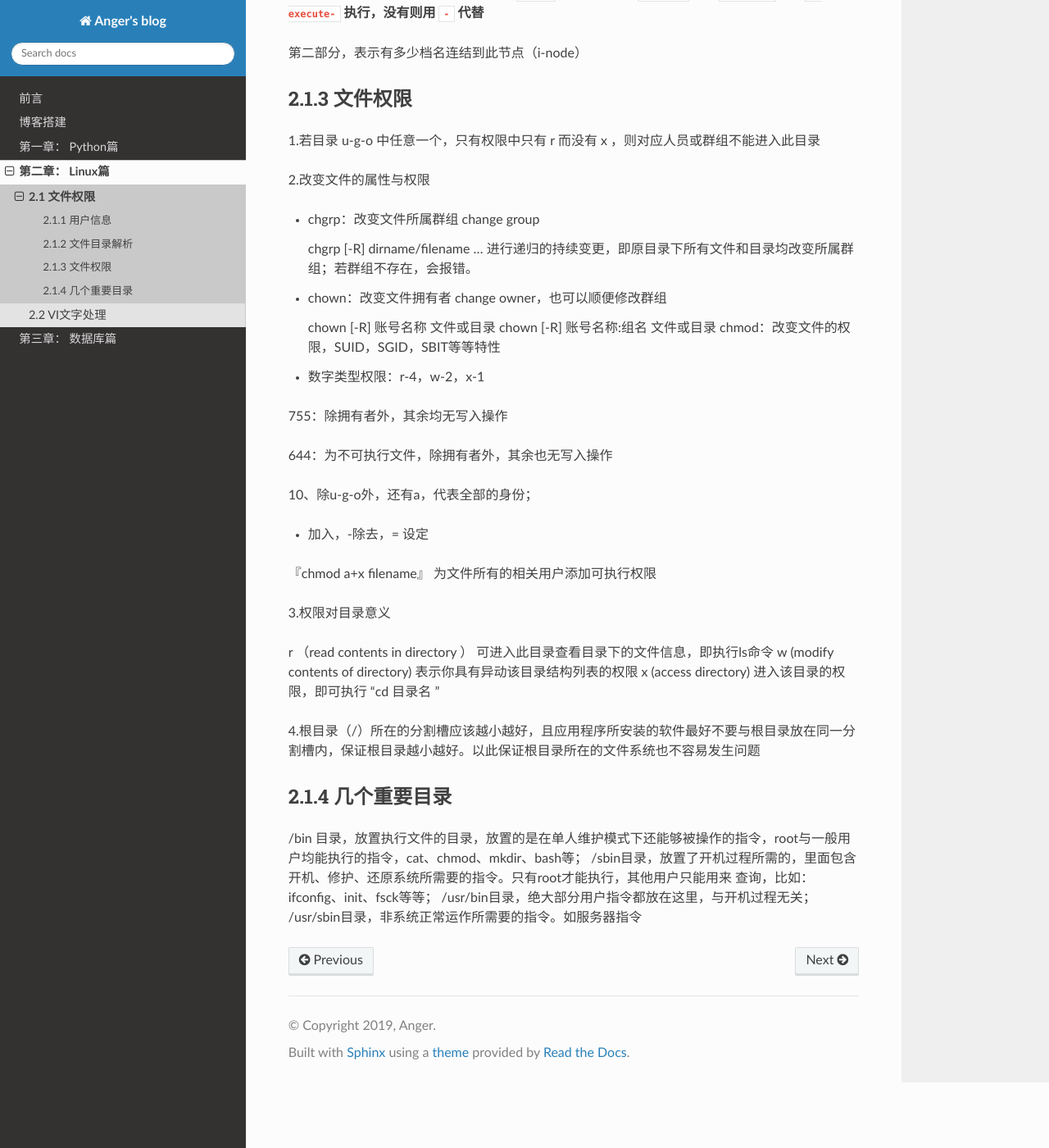
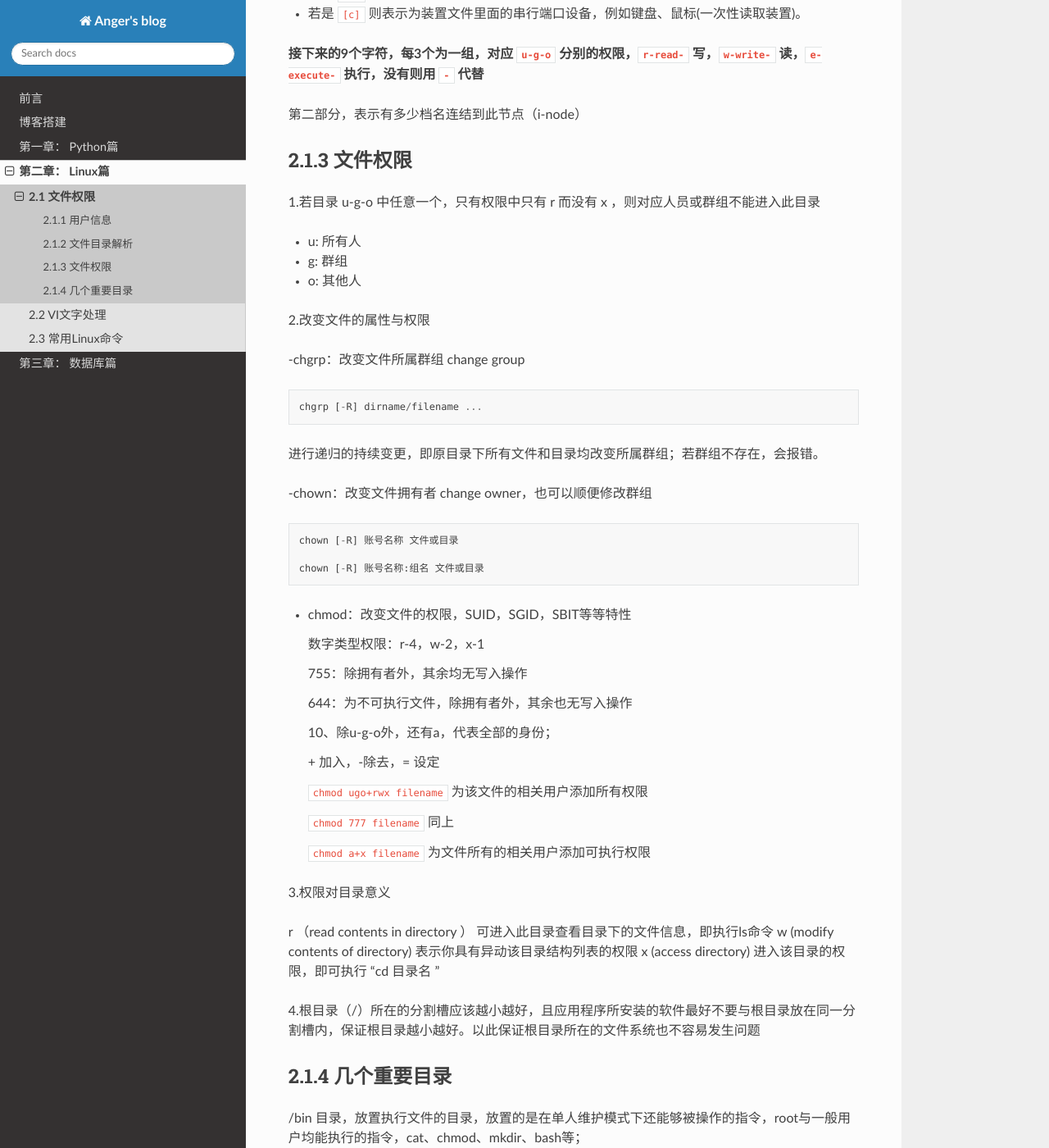
Before and after one commit to JustMeliyu/Anger_Sphinx, a Sphinx documentation site: the page built from source/Linux/B01_FileAuthority.md, in a window 1280 px wide and 1400 px high, scrolled down 1260 px. Shown: the whole window at 82% size. Built offline with Sphinx 7.4.7 and the Read the Docs theme 2.0.0, drawn with Linux system fonts in a browser that asks for light colours; some of the changed text lies outside the part shown.

```diff
--- a/source/Linux/B01_FileAuthority.md
+++ b/source/Linux/B01_FileAuthority.md
@@ -3,7 +3,11 @@
 
 ### 2.1.1 用户信息
 
-系统账号信息，记录在 /etc/passwd 文件中；个人密码记录在 /etc/shadow 文件中；组名记录在 /etc/group 文件中
+系统账号信息: `/etc/passwd`;
+
+个人密码记录: `/etc/shadow`;
+
+组名记录: `/etc/group`;
 
 ### 2.1.2 文件目录解析
 
@@ -36,33 +40,39 @@
 ### 2.1.3 文件权限
 
 1.若目录 u-g-o 中任意一个，只有权限中只有  r 而没有 x ，则对应人员或群组不能进入此目录
+- u: 所有人
+- g: 群组
+- o: 其他人
 
 2.改变文件的属性与权限
 
-- chgrp：改变文件所属群组 change group
-
+-chgrp：改变文件所属群组 change group
 
     chgrp [-R] dirname/filename ...
 进行递归的持续变更，即原目录下所有文件和目录均改变所属群组；若群组不存在，会报错。
 
-- chown：改变文件拥有者 change owner，也可以顺便修改群组
-
+-chown：改变文件拥有者 change owner，也可以顺便修改群组
 
     chown [-R] 账号名称 文件或目录
+
     chown [-R] 账号名称:组名 文件或目录
-chmod：改变文件的权限，SUID，SGID，SBIT等等特性
+- chmod：改变文件的权限，SUID，SGID，SBIT等等特性
 
-- 数字类型权限：r-4，w-2，x-1
+    数字类型权限：r-4，w-2，x-1
 
-755：除拥有者外，其余均无写入操作
+    755：除拥有者外，其余均无写入操作
 
-644：为不可执行文件，除拥有者外，其余也无写入操作
+    644：为不可执行文件，除拥有者外，其余也无写入操作
 
-10、除u-g-o外，还有a，代表全部的身份；
+    10、除u-g-o外，还有a，代表全部的身份；
 
-+ 加入，-除去，= 设定
+    \+ 加入，-除去，= 设定
 
-『chmod a+x filename』  为文件所有的相关用户添加可执行权限
+    `chmod ugo+rwx filename` 为该文件的相关用户添加所有权限
+
+    `chmod 777 filename`  同上
+
+    `chmod a+x filename`  为文件所有的相关用户添加可执行权限
 
 3.权限对目录意义
 
@@ -75,6 +85,9 @@ x  (access directory)  进入该目录的权限，即可执行  “cd  目录名
 
 ### 2.1.4 几个重要目录
 /bin 目录，放置执行文件的目录，放置的是在单人维护模式下还能够被操作的指令，root与一般用户均能执行的指令，cat、chmod、mkdir、bash等；
+
 /sbin目录，放置了开机过程所需的，里面包含开机、修护、还原系统所需要的指令。只有root才能执行，其他用户只能用来 查询，比如：ifconfig、init、fsck等等；
+
 /usr/bin目录，绝大部分用户指令都放在这里，与开机过程无关；
+
 /usr/sbin目录，非系统正常运作所需要的指令。如服务器指令
```
Also changed, not shown: source/Linux/B03_BasicCommand.md (added, +69 -0 lines).
